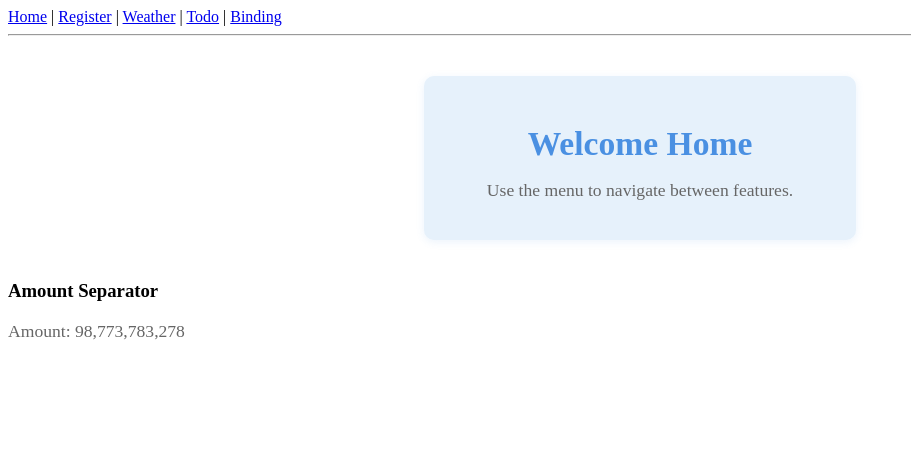
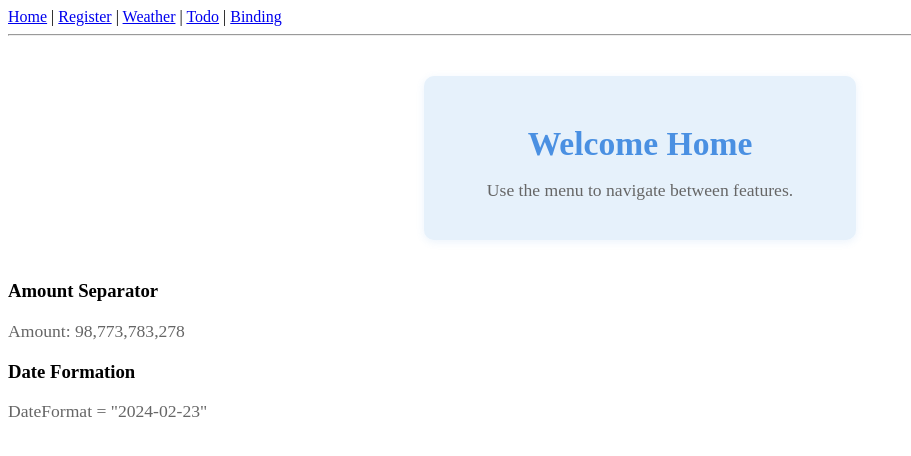
Before and after one commit to vineetdsn/codesphere, an Angular app: page / in a window 1280 px wide. Shown: the top 456 px of the page, without its empty margins (0-911 px from the left). Built offline with nearby package versions, Linux system fonts and the light colour scheme.

Commit message:
Adding more files

```diff
--- a/src/app/home/home.component.html
+++ b/src/app/home/home.component.html
@@ -9,3 +9,10 @@
     <h3>Amount Separator</h3>
     <p> Amount: {{98773783278 | amtseparator}}</p>
  </div>
+
+ <!-- Date Format -->
+
+ <div class="dateFormat">
+    <h3>Date Formation</h3>
+    <p> DateFormat = "2024-02-23"</p>
+ </div>
```
Also changed, not shown: src/app/data-transfer.service.ts (+10 -0 lines).
